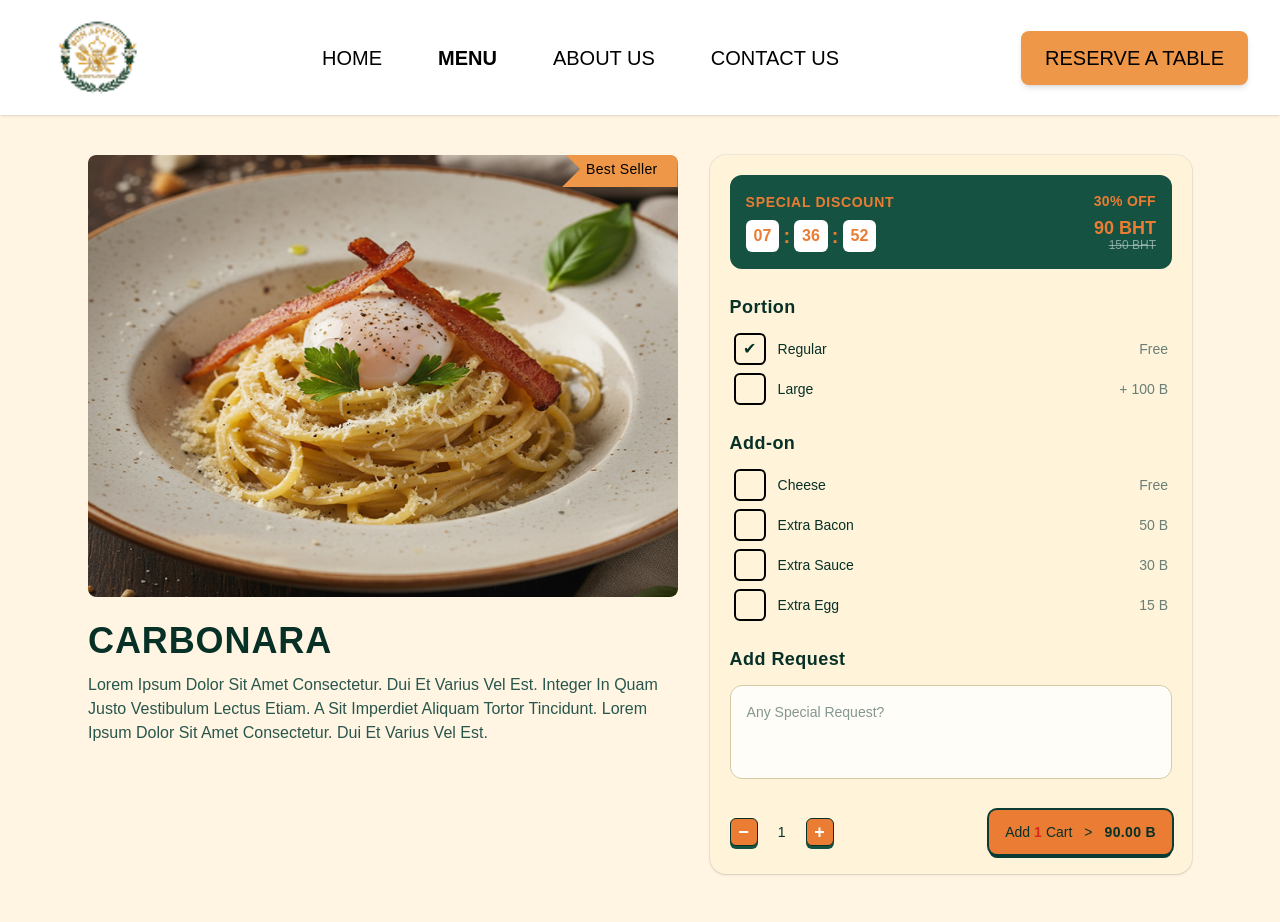
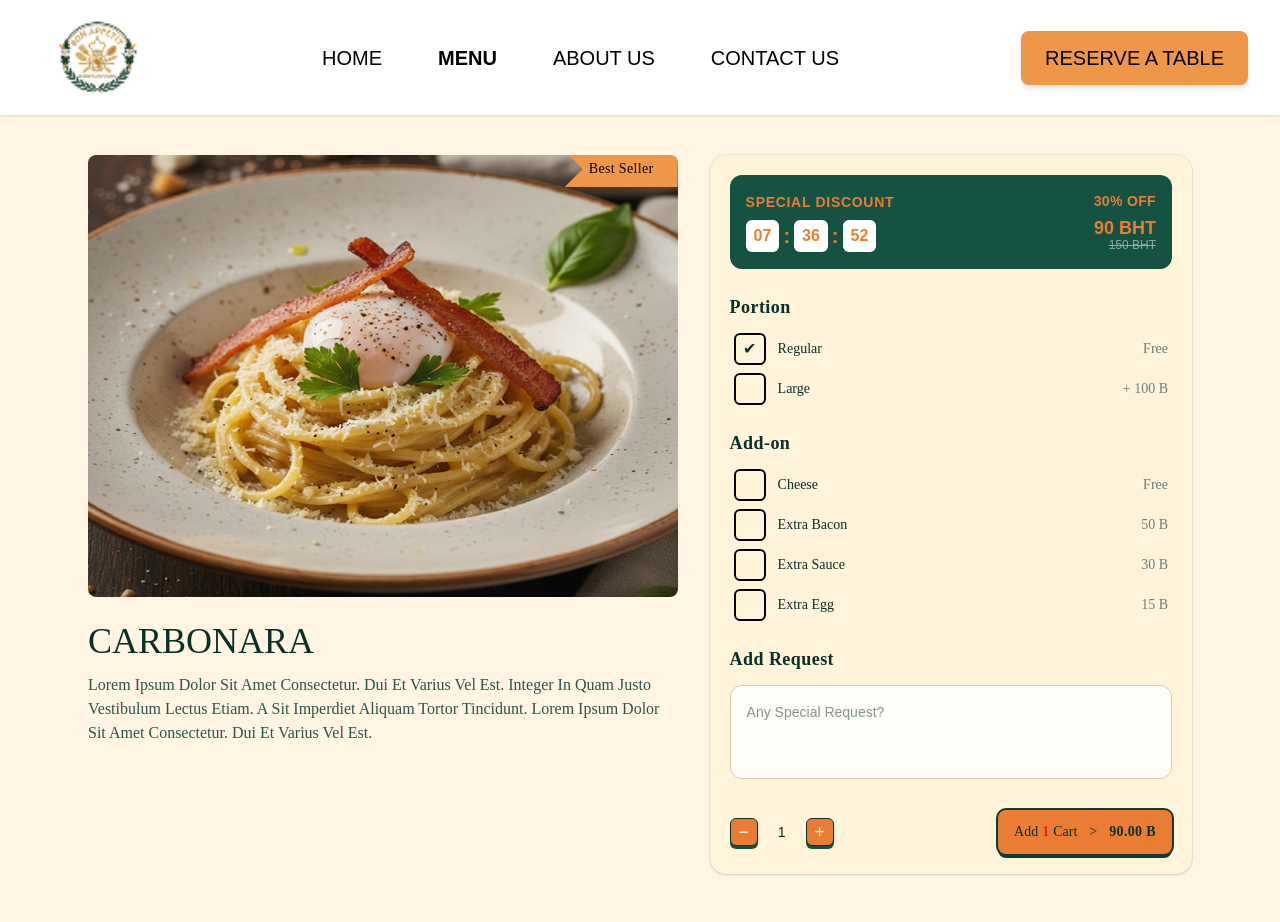
Before and after one commit to OrionLynn19/restaurant-bon-appetit, a Next.js app: page /menu in a window 1280 px wide. Shown: the top 922 px of the page. Built offline with nearby package versions, Linux system fonts and the light colour scheme.

Commit message:
feat: fixed fonts

```diff
--- a/src/components/MenuDetail.tsx
+++ b/src/components/MenuDetail.tsx
@@ -14,7 +14,7 @@ function RadioRow({ name, label, price, checked, onChange }:{
   name: string; label: string; price: string; checked: boolean; onChange: () => void;
 }) {
   return (
-    <label className="flex cursor-pointer items-center justify-between px-1">
+    <label className="flex cursor-pointer items-center justify-between px-1 font-['Schibsted_Grotesk']">
       <div className="flex items-center gap-3">
         <input
           type="radio"
@@ -37,7 +37,7 @@ function CheckboxRow({ label, price, checked, onChange }:{
   label: string; price: string; checked: boolean; onChange: () => void;
 }) {
   return (
-    <label className="flex cursor-pointer items-center justify-between px-1">
+    <label className="flex cursor-pointer items-center justify-between px-1 font-['Schibsted_Grotesk']">
       <div className="flex items-center gap-3">
         <input
           type="checkbox"
@@ -56,7 +56,7 @@ function CheckboxRow({ label, price, checked, onChange }:{
 }
 
 function SectionTitle({ children, className = "" }:{ children: React.ReactNode; className?: string }) {
-  return <div className={`text-left text-lg font-extrabold tracking-wide text-[#073027] ${className}`}>{children}</div>;
+  return <div className={`text-left text-lg font-['Bebas_Neue'] font-extrabold tracking-wide text-[#073027] ${className}`}>{children}</div>;
 }
 
 export default function MenuDetail() {
@@ -81,7 +81,7 @@ export default function MenuDetail() {
     return (
       <button
         onClick={onClick}
-        className="flex h-7 w-7 items-center justify-center rounded-md bg-[#EA7D33] text-white text-lg font-bold leading-none border border-[#073027] shadow-[0_3px_0_#155241]"
+        className="flex h-7 w-7 font-['Schibsted_Grotesk'] items-center justify-center rounded-md bg-[#EA7D33] text-white text-lg font-bold leading-none border border-[#073027] shadow-[0_3px_0_#155241]"
       >
         {children}
       </button>
@@ -115,15 +115,15 @@ export default function MenuDetail() {
             <div className="relative mx-[calc(50%-50vw)] md:mx-0 aspect-[4/3] overflow-hidden rounded-none md:rounded-lg bg-white">
               <Image fill src="/images/Carbonara.png" alt="Carbonara" className="object-fill object-center" />
               <div className="absolute right-0 -top-1 z-10">
-                <span className="inline-block bg-[#EF9748] px-6 py-2 pr-5 text-sm tracking-wide text-black [--notch:18px] [clip-path:polygon(0_0,100%_0,100%_100%,0_100%,var(--notch)_50%)]">
+                <span className="inline-block bg-[#EF9748] px-6 py-2 text-sm font-['Schibsted_Grotesk'] tracking-wide text-black [--notch:18px] [clip-path:polygon(0_0,100%_0,100%_100%,0_100%,var(--notch)_50%)]">
                   Best Seller
                 </span>
               </div>
             </div>
 
             <div className="mt-6 space-y-3 text-left">
-              <h1 className="text-3xl font-extrabold tracking-wide md:text-4xl">CARBONARA</h1>
-              <p className="text-sm text-[#28564D] md:text-base">
+              <h1 className="text-3xl font-['Bebas_Neue'] md:text-4xl">CARBONARA</h1>
+              <p className="text-sm font-['Schibsted_Grotesk'] text-[#28564D] md:text-base">
                 Lorem Ipsum Dolor Sit Amet Consectetur. Dui Et Varius Vel Est. Integer In Quam Justo Vestibulum Lectus Etiam.
                 A Sit Imperdiet Aliquam Tortor Tincidunt. Lorem Ipsum Dolor Sit Amet Consectetur. Dui Et Varius Vel Est.
               </p>
@@ -183,7 +183,7 @@ export default function MenuDetail() {
                   <StepBtn onClick={() => setQty((q) => q + 1)}>+</StepBtn>
                 </div>
 
-                <button className="relative inline-flex items-center justify-between gap-2 rounded-lg bg-[#EA7D33] px-4 py-3 text-sm text-[#073027] ring-2 ring-[#0B3C33] shadow-[0_4px_0_#0B3C33] transition-transform hover:translate-y-[1px] hover:shadow-[0_3px_0_#0B3C33] active:translate-y-[2px] active:shadow-[0_2px_0_#0B3C33] w-full md:w-auto">
+                <button className="relative inline-flex items-center justify-between gap-2 font-['Schibsted_Grotesk'] rounded-lg bg-[#EA7D33] px-4 py-3 text-sm text-[#073027] ring-2 ring-[#0B3C33] shadow-[0_4px_0_#0B3C33] transition-transform hover:translate-y-[1px] hover:shadow-[0_3px_0_#0B3C33] active:translate-y-[2px] active:shadow-[0_2px_0_#0B3C33] w-full md:w-auto">
                   <span className="flex items-center gap-1">
                     Add <span className="font-bold text-[#D62B1F]">{qty}</span> Cart
                   </span>
```
